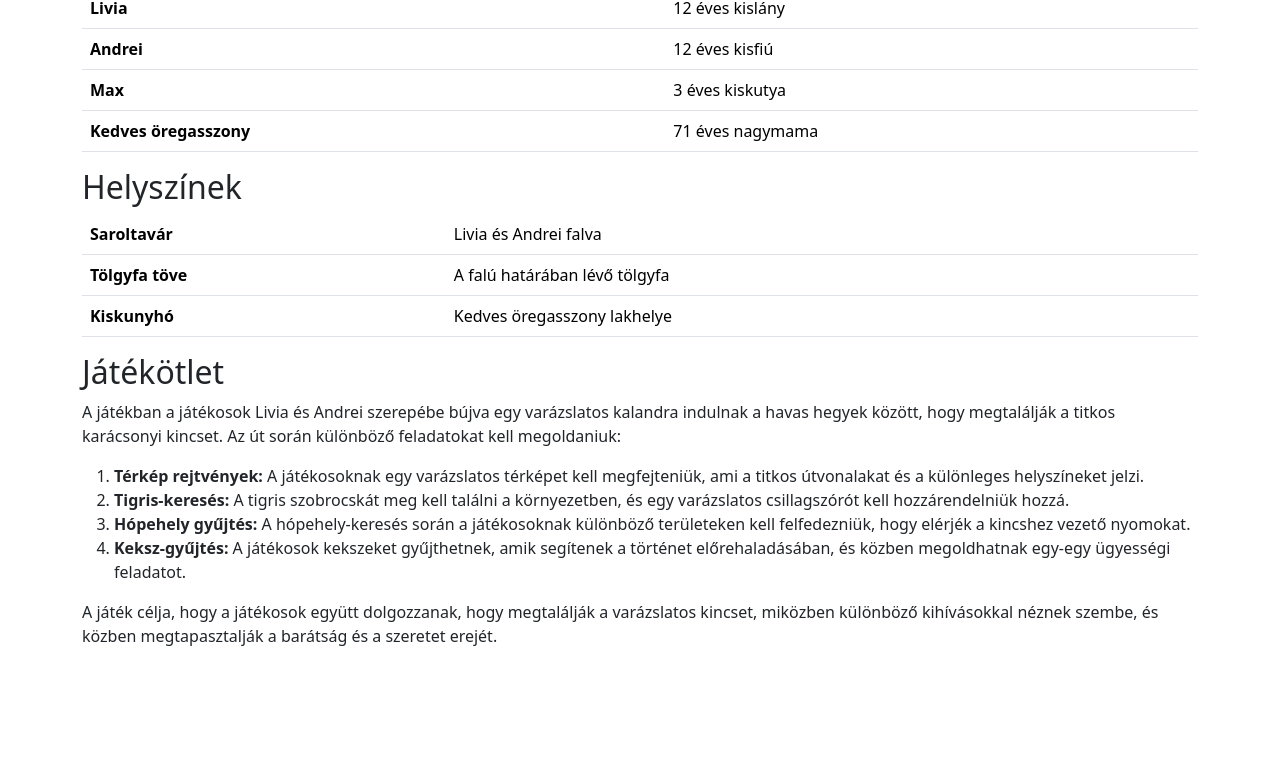
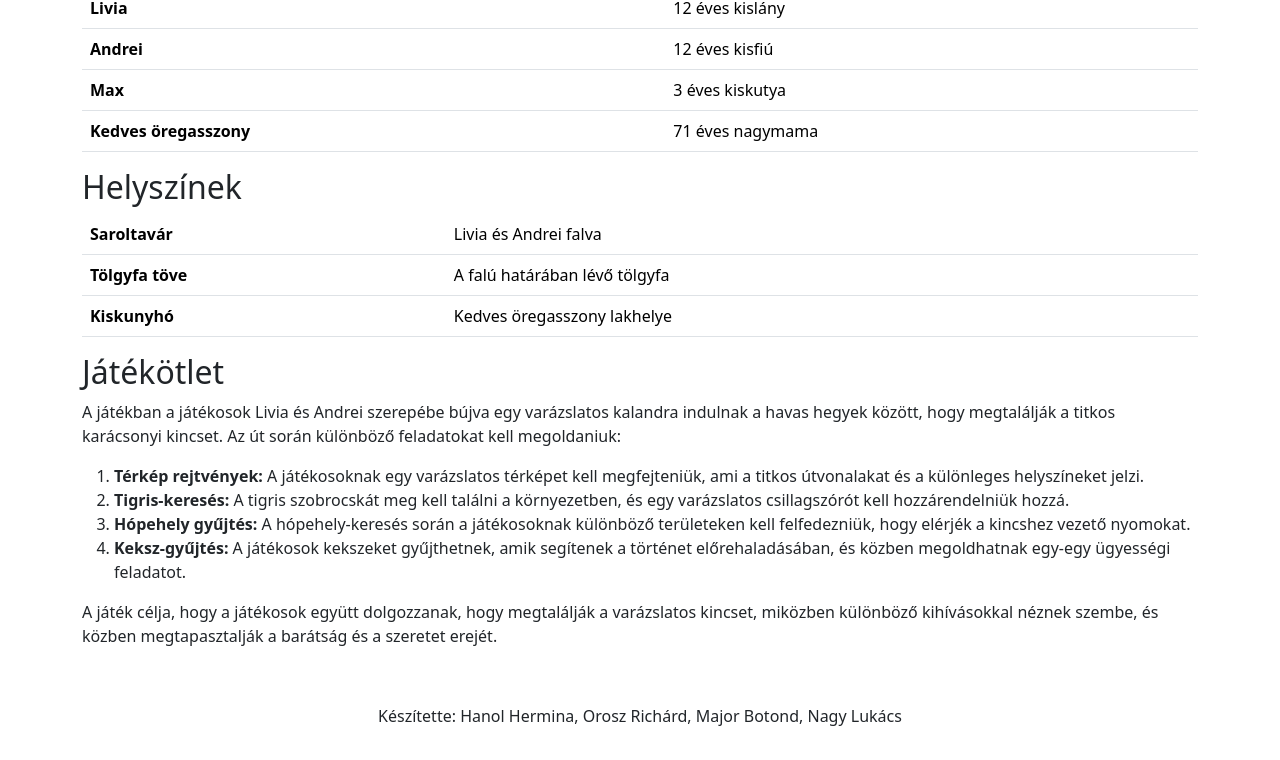
Before and after one commit to oroszricsi/Karacsony-Romaniaban, a plain HTML site: page website/index.html in a window 1280 px wide. Shown: the part 601-1361 px from the top of the page. Before the commit the page ends 1265 px from the top, so only its background shows below. Drawn offline with nearby package versions, Linux system fonts and the light colour scheme.

Commit message:
modify footer

```diff
--- a/website/index.html
+++ b/website/index.html
@@ -103,7 +103,11 @@
     </main>
 
     <footer class="container-fluid">
-
+        <div class="row">
+            <div class="col-12 text-center mt-4 p-3">
+                <p>Készítette: Hanol Hermina, Orosz Richárd, Major Botond, Nagy Lukács</p>
+            </div>
+        </div>
     </footer>
     <script src="https://cdn.jsdelivr.net/npm/bootstrap@5.3.3/dist/js/bootstrap.bundle.min.js" integrity="sha384-YvpcrYf0tY3lHB60NNkmXc5s9fDVZLESaAA55NDzOxhy9GkcIdslK1eN7N6jIeHz" crossorigin="anonymous"></script>
 </body>
```
